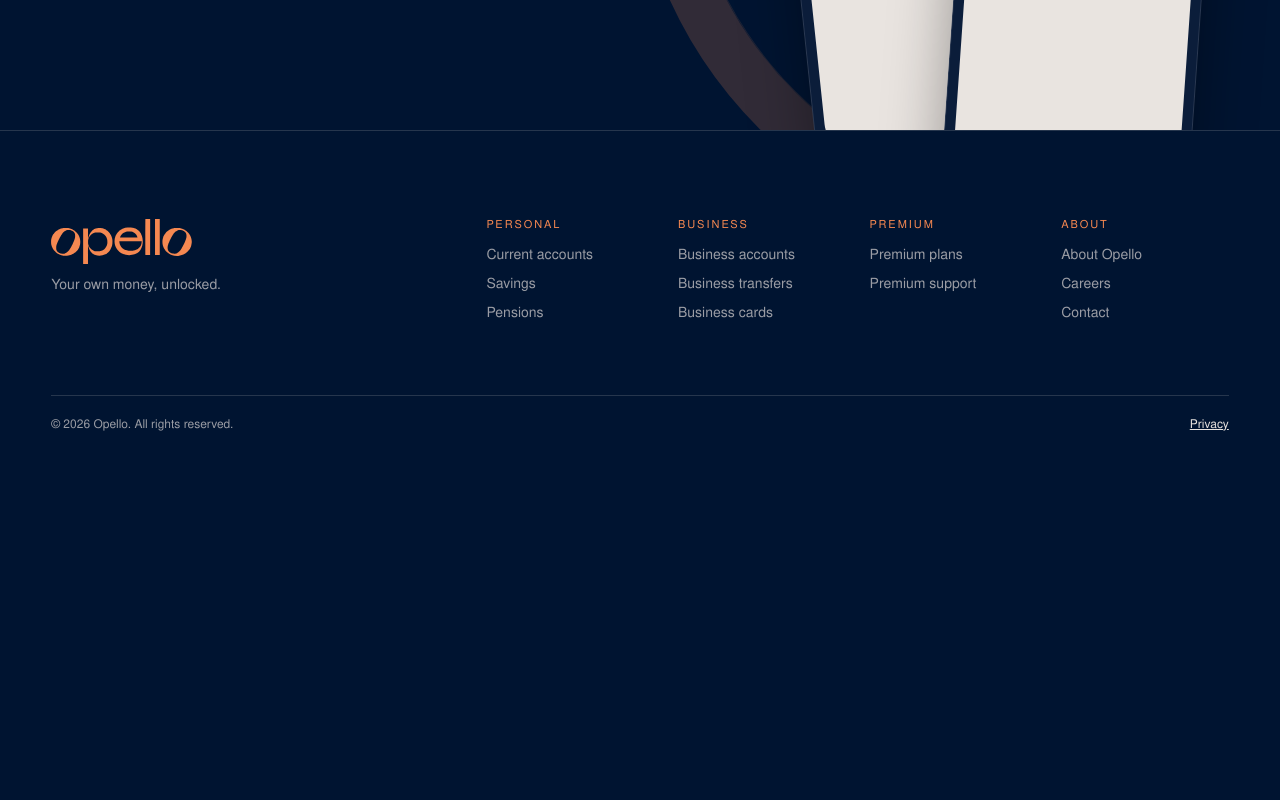
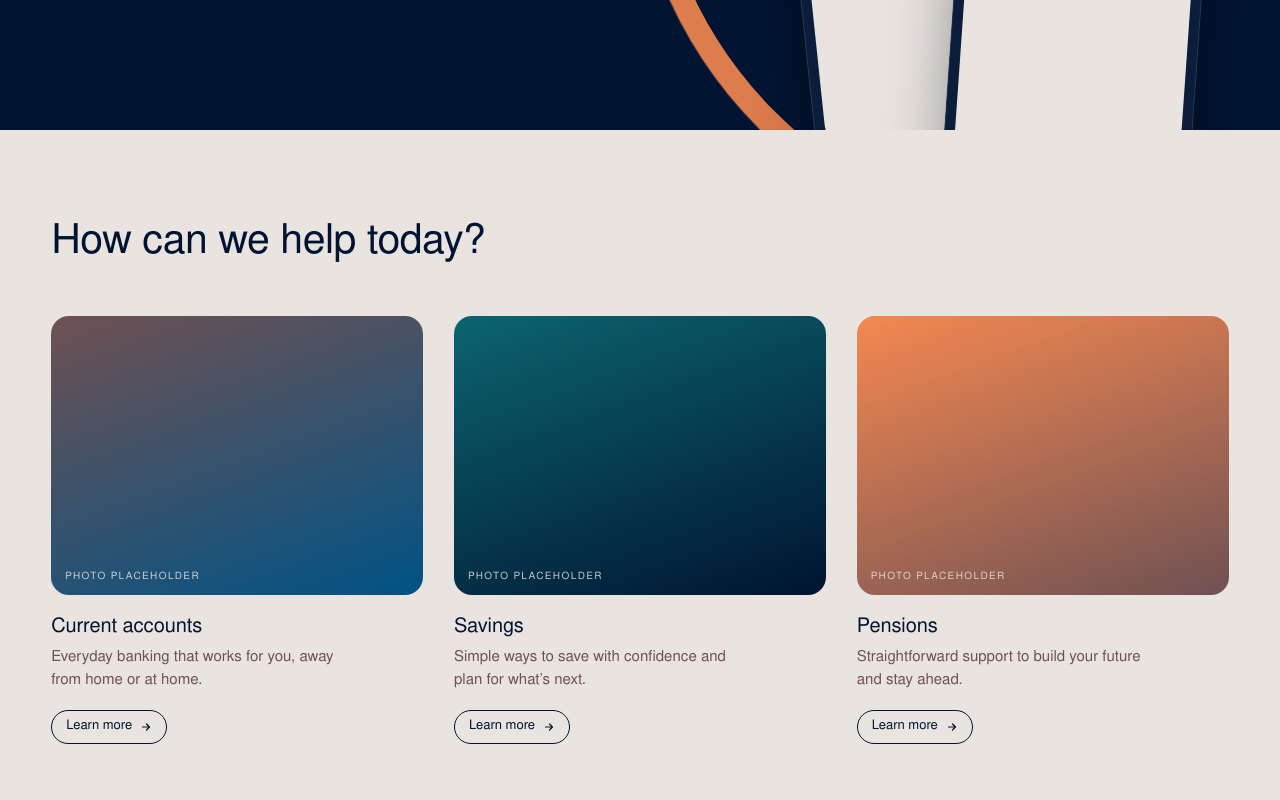
Before and after one commit to opello-uk/website, a SvelteKit app: page /studio in a window 1280 px wide. Shown: the part 600-1400 px from the top of the page. Before the commit the page ends 1060 px from the top, so only its background shows below. Built offline with nearby package versions, Linux system fonts and the light colour scheme.

Commit message:
Studio: solid peach ring in hero, product cards section (placeholder copy)
🪂 Generated with [Skydive](https://skydive.com)

```diff
--- a/src/lib/studio/StudioHero.svelte
+++ b/src/lib/studio/StudioHero.svelte
@@ -72,8 +72,9 @@
 		top: 50%;
 		translate: 0 -50%;
 		border-radius: 50%;
-		border: clamp(28px, 4vw, 56px) solid rgba(245, 136, 81, 0.2);
-		box-shadow: inset 0 0 0 1px rgba(245, 136, 81, 0.12);
+		border: clamp(14px, 1.8vw, 24px) solid var(--peach);
+		opacity: 0.9;
+		box-shadow: 0 0 0 1px rgba(245, 136, 81, 0.35);
 	}
 
 	h1 {
--- /dev/null
+++ b/src/lib/studio/StudioProducts.svelte
@@ -0,0 +1,157 @@
+<script lang="ts">
+	// "How can we help today?" product cards. Titles and copy are placeholders from the deck.
+	// Image tiles are placeholders until licensed photography is supplied.
+	const products = [
+		{
+			title: 'Current accounts',
+			body: 'Everyday banking that works for you, away from home or at home.',
+			tone: 'a'
+		},
+		{
+			title: 'Savings',
+			body: 'Simple ways to save with confidence and plan for what’s next.',
+			tone: 'b'
+		},
+		{
+			title: 'Pensions',
+			body: 'Straightforward support to build your future and stay ahead.',
+			tone: 'c'
+		}
+	];
+</script>
+
+<section class="products" aria-labelledby="products-title">
+	<!-- Placeholder copy: confirm before launch -->
+	<h2 id="products-title">How can we help today?</h2>
+
+	<ul class="grid">
+		{#each products as p (p.title)}
+			<li class="card">
+				<div class="photo tone-{p.tone}" role="img" aria-label="Placeholder photo">
+					<span class="ph-label">Photo placeholder</span>
+				</div>
+				<h3>{p.title}</h3>
+				<p>{p.body}</p>
+				<a class="learn" href="#products-title">
+					<span>Learn more</span>
+					<svg viewBox="0 0 24 24" width="12" height="12" aria-hidden="true" focusable="false">
+						<path
+							d="M5 12h13M13 6l6 6-6 6"
+							fill="none"
+							stroke="currentColor"
+							stroke-width="2.4"
+							stroke-linecap="round"
+							stroke-linejoin="round"
+						/>
+					</svg>
+				</a>
+			</li>
+		{/each}
+	</ul>
+</section>
+
+<style>
+	.products {
+		background: var(--clay);
+		color: var(--deep);
+		padding: clamp(56px, 7vw, 96px) clamp(20px, 4vw, 56px);
+	}
+	h2 {
+		margin: 0 0 clamp(28px, 4vw, 48px);
+		font-weight: 400;
+		font-size: clamp(28px, 3.2vw, 44px);
+		letter-spacing: -0.01em;
+	}
+	.grid {
+		list-style: none;
+		margin: 0;
+		padding: 0;
+		display: grid;
+		grid-template-columns: repeat(3, minmax(0, 1fr));
+		gap: clamp(16px, 2.4vw, 32px);
+	}
+	.card {
+		display: flex;
+		flex-direction: column;
+		min-width: 0;
+	}
+	.photo {
+		position: relative;
+		aspect-ratio: 4 / 3;
+		border-radius: 18px;
+		overflow: hidden;
+		margin-bottom: 20px;
+	}
+	.tone-a {
+		background: linear-gradient(160deg, #6f5153 0%, #005385 100%);
+	}
+	.tone-b {
+		background: linear-gradient(160deg, #0c6470 0%, #001431 100%);
+	}
+	.tone-c {
+		background: linear-gradient(160deg, #f58851 0%, #6f5153 100%);
+	}
+	.ph-label {
+		position: absolute;
+		left: 14px;
+		bottom: 12px;
+		font-size: 10px;
+		letter-spacing: 0.14em;
+		text-transform: uppercase;
+		color: var(--clay);
+		opacity: 0.85;
+	}
+	h3 {
+		margin: 0 0 8px;
+		font-size: 20px;
+		font-weight: 500;
+		letter-spacing: -0.005em;
+	}
+	p {
+		margin: 0 0 18px;
+		font-size: 15px;
+		line-height: 1.5;
+		color: var(--mushroom);
+		max-width: 36ch;
+	}
+	.learn {
+		align-self: flex-start;
+		display: inline-flex;
+		align-items: center;
+		gap: 8px;
+		padding: 8px 14px;
+		border-radius: 999px;
+		border: 1px solid var(--deep);
+		color: var(--deep);
+		font-size: 13px;
+		text-decoration: none;
+		transition: background-color 220ms var(--ease);
+	}
+	.learn:hover {
+		background: var(--deep);
+		color: var(--clay);
+	}
+	.learn:focus-visible {
+		outline: 2px solid var(--peach);
+		outline-offset: 3px;
+	}
+	.learn svg {
+		transition: transform 220ms var(--ease);
+	}
+	.learn:hover svg {
+		transform: translateX(2px);
+	}
+
+	@media (max-width: 800px) {
+		.grid {
+			grid-template-columns: 1fr;
+		}
+	}
+
+	@media (prefers-reduced-motion: reduce) {
+		.learn,
+		.learn svg {
+			transition: none;
+		}
+	}
+</style>
--- a/src/routes/studio/+page.svelte
+++ b/src/routes/studio/+page.svelte
@@ -2,6 +2,7 @@
 	import StudioNav from '#lib/studio/StudioNav.svelte';
 	import StudioFooter from '#lib/studio/StudioFooter.svelte';
 	import StudioHero from '#lib/studio/StudioHero.svelte';
+	import StudioProducts from '#lib/studio/StudioProducts.svelte';
 
 	const title = 'Opello studio (unlisted preview)';
 </script>
@@ -18,7 +19,8 @@
 	<main id="personal">
 		<p class="marker">Studio build. Placeholder copy, not for launch.</p>
 		<StudioHero />
-		<!-- Light section and the rest land in the next steps. -->
+		<StudioProducts />
+		<!-- The split section and the rest land in the next steps. -->
 	</main>
 
 	<StudioFooter />
```
